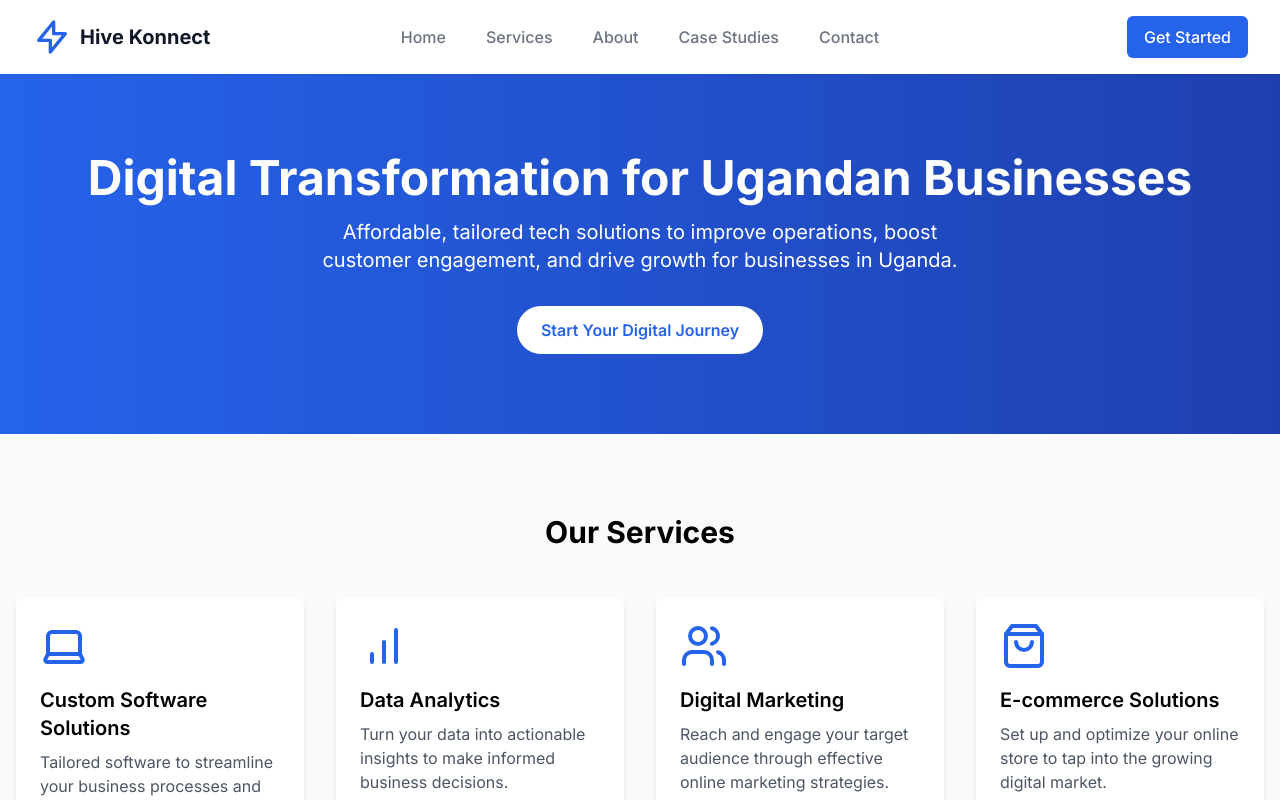
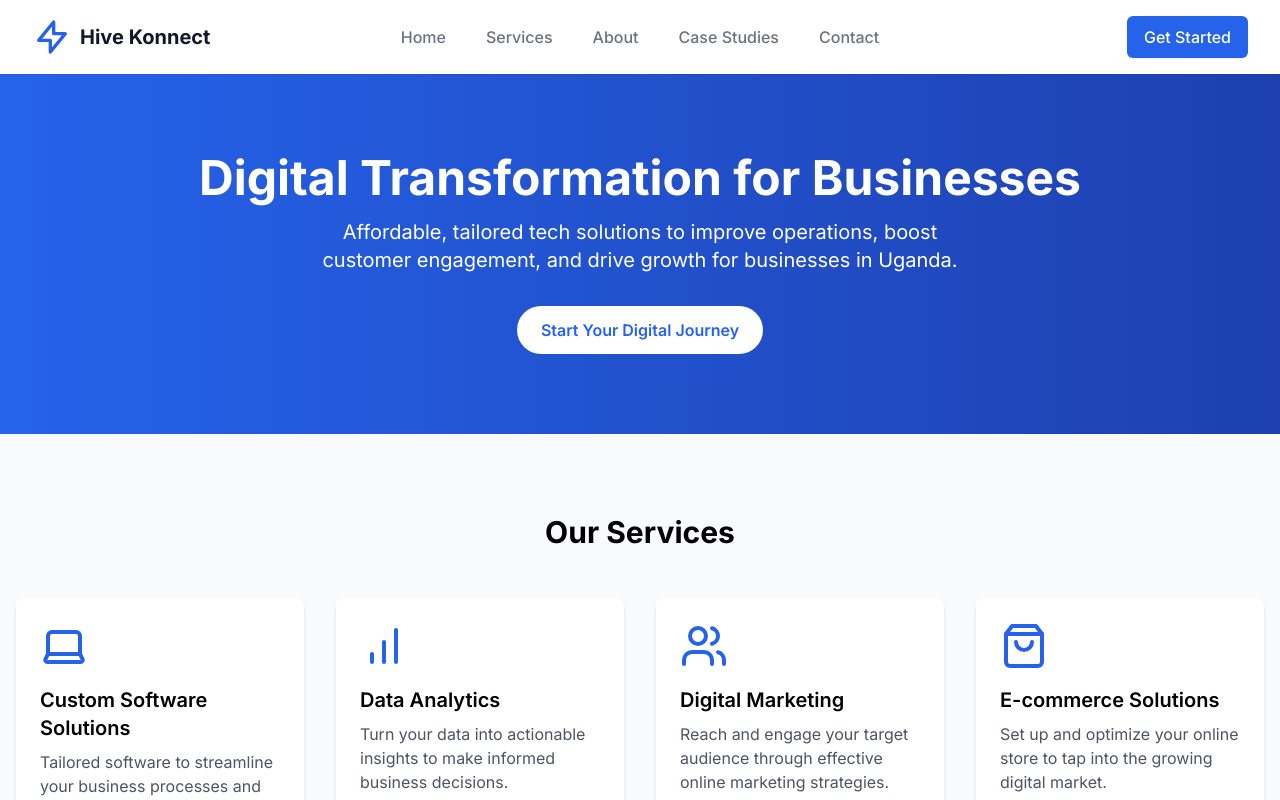
Before and after one commit to OpiniIsaac/hivekoonect_website, a Next.js app: page / in a window 1280 px wide. Shown: the top 800 px of the page. Built offline with nearby package versions, Linux system fonts and the light colour scheme.

Commit message:
added something

```diff
--- a/app/layout.tsx
+++ b/app/layout.tsx
@@ -3,11 +3,10 @@ import "./globals.css";
 import { Inter } from "next/font/google";
 import Footer from "@/components/footer";
 
-
 const inter = Inter({ subsets: ["latin"] });
 
 export const metadata = {
-  title: "TechBridge Uganda - Digital Transformation Solutions",
+  title: "Hive Konnect - Digital Transformation Solutions",
   description:
     "Affordable, tailored tech solutions for Ugandan businesses to improve operations, boost customer engagement, and drive growth.",
 };
--- a/components/hero.tsx
+++ b/components/hero.tsx
@@ -5,7 +5,7 @@ export default function Hero() {
     <section className="bg-gradient-to-r from-blue-600 to-blue-800 text-white py-20">
       <div className="container mx-auto px-4 text-center">
         <h1 className="text-4xl md:text-5xl font-bold mb-4">
-          Digital Transformation for Ugandan Businesses
+          Digital Transformation for Businesses
         </h1>
         <p className="text-xl mb-8 max-w-2xl mx-auto">
           Affordable, tailored tech solutions to improve operations, boost
```
